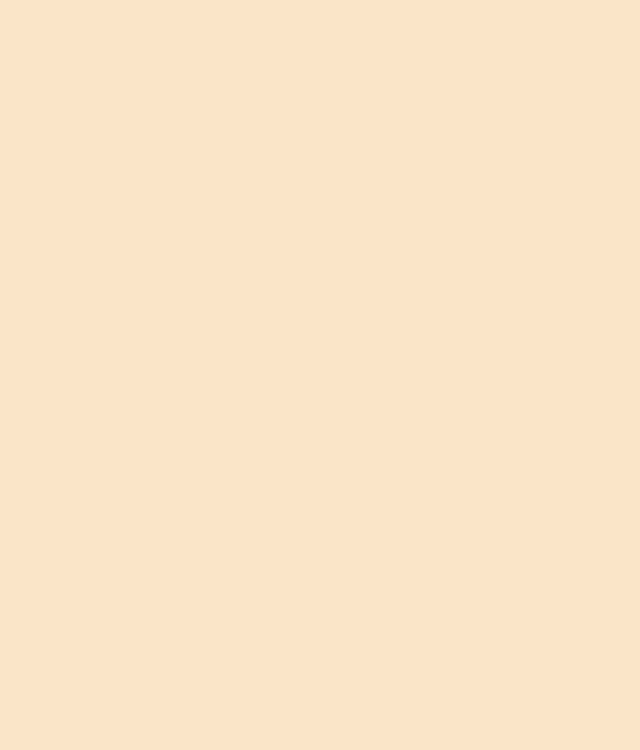
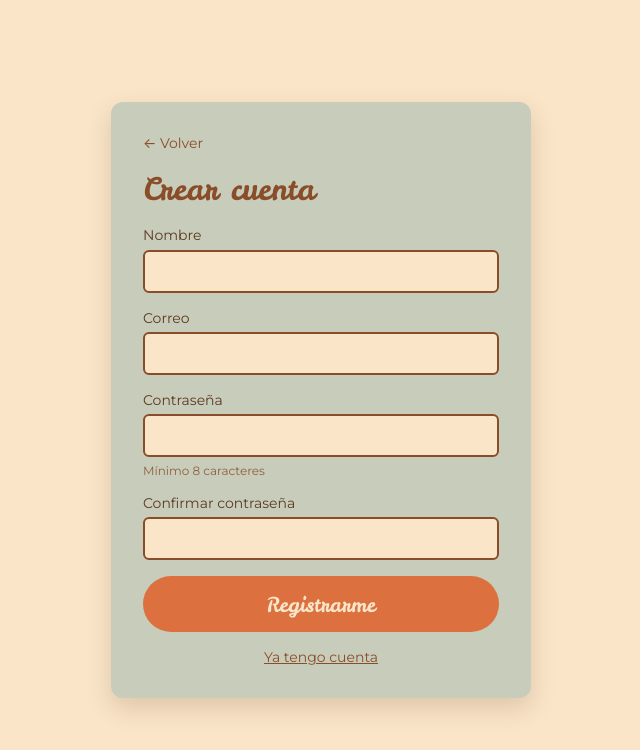
Before and after one commit to AnisPolo/cafecito-pos, a React (Vite) app: page /register in a window 1280 px wide. Before the commit this address had no page. Shown: the top 750 px of the page, without its empty margins (319-959 px from the left). Built offline with nearby package versions, Linux system fonts and the light colour scheme.

Commit message:
pantalla registro

```diff
--- a/src/App.jsx
+++ b/src/App.jsx
@@ -5,6 +5,7 @@ import ProductPage from './pages/ProductPage'
 import CartPage from './pages/CartPage'
 import ProfilePage from './pages/ProfilePage'
 import LoginPage from './pages/LoginPage'
+import RegisterPage from './pages/RegisterPage'
 
 export default function App() {
   return (
@@ -15,6 +16,7 @@ export default function App() {
       <Route path="/carrito" element={<CartPage />} />
       <Route path="/perfil" element={<ProfilePage />} />
       <Route path="/login" element={<LoginPage />} />
+      <Route path="/register" element={<RegisterPage />} />
     </Routes>
   )
 }
--- a/src/pages/LoginPage.module.css
+++ b/src/pages/AuthPage.module.css
@@ -65,7 +65,15 @@
 }
 
 .switch {
+  text-align: center;
   font-size: var(--fs-sm);
   color: var(--brown);
   text-decoration: underline;
 }
+
+/* Ayuda bajo un campo (p. ej. requisito de la contraseña) */
+.hint {
+  font-size: var(--fs-xs);
+  color: var(--brown);
+  opacity: 0.85;
+}
--- a/src/pages/LoginPage.jsx
+++ b/src/pages/LoginPage.jsx
@@ -1,33 +1,27 @@
 import { useState } from 'react'
-import { Link, useNavigate } from 'react-router-dom'
+import { Link, Navigate } from 'react-router-dom'
 import { useAuth } from '../context/AuthContext'
-import { register } from '../services/authService'
-import styles from './LoginPage.module.css'
+import styles from './AuthPage.module.css'
 
-/* Inicio de sesión / registro */
+/* Inicio de sesión (el registro tiene su propia página: /register) */
 export default function LoginPage() {
-  const { login } = useAuth()
-  const navigate = useNavigate()
-  const [mode, setMode] = useState('login')
-  const [name, setName] = useState('')
+  const { token, login } = useAuth()
   const [email, setEmail] = useState('')
   const [password, setPassword] = useState('')
   const [error, setError] = useState('')
   const [loading, setLoading] = useState(false)
 
-  const isRegister = mode === 'register'
+  // con sesión iniciada no tiene sentido ver el formulario; tras entrar, esto mismo lleva a la portada
+  if (token) return <Navigate to="/" replace />
 
   const handleSubmit = async (e) => {
     e.preventDefault()
     setError('')
     setLoading(true)
     try {
-      if (isRegister) await register(name, email, password)
       await login(email, password)
-      navigate('/')
     } catch (err) {
       setError(err.message)
-    } finally {
       setLoading(false)
     }
   }
@@ -36,14 +30,8 @@ export default function LoginPage() {
     <main className={styles.page}>
       <form className={styles.card} onSubmit={handleSubmit}>
         <Link className={styles.back} to="/">← Volver</Link>
-        <h1 className={styles.title}>{isRegister ? 'Crear cuenta' : 'Iniciar sesión'}</h1>
+        <h1 className={styles.title}>Iniciar sesión</h1>
 
-        {isRegister && (
-          <label className={styles.field}>
-            Nombre
-            <input value={name} onChange={(e) => setName(e.target.value)} required />
-          </label>
-        )}
         <label className={styles.field}>
           Correo
           <input type="email" value={email} onChange={(e) => setEmail(e.target.value)} required />
@@ -54,7 +42,6 @@ export default function LoginPage() {
             type="password"
             value={password}
             onChange={(e) => setPassword(e.target.value)}
-            minLength={8}
             required
           />
         </label>
@@ -62,16 +49,12 @@ export default function LoginPage() {
         {error && <p className={styles.error} role="alert">{error}</p>}
 
         <button className={styles.submit} type="submit" disabled={loading}>
-          {loading ? 'Enviando...' : isRegister ? 'Registrarme' : 'Entrar'}
+          {loading ? 'Enviando...' : 'Entrar'}
         </button>
 
-        <button
-          className={styles.switch}
-          type="button"
-          onClick={() => { setMode(isRegister ? 'login' : 'register'); setError('') }}
-        >
-          {isRegister ? 'Ya tengo cuenta' : 'No tengo cuenta, quiero registrarme'}
-        </button>
+        <Link className={styles.switch} to="/register">
+          No tengo cuenta, quiero registrarme
+        </Link>
       </form>
     </main>
   )
--- /dev/null
+++ b/src/pages/RegisterPage.jsx
@@ -0,0 +1,88 @@
+import { useState } from 'react'
+import { Link, Navigate } from 'react-router-dom'
+import { useAuth } from '../context/AuthContext'
+import { register } from '../services/authService'
+import styles from './AuthPage.module.css'
+
+const MIN_PASSWORD = 8
+
+/* Registro — mismo diseño que el inicio de sesión.
+   Al registrarse se inicia sesión automáticamente. */
+export default function RegisterPage() {
+  const { token, login } = useAuth()
+  const [name, setName] = useState('')
+  const [email, setEmail] = useState('')
+  const [password, setPassword] = useState('')
+  const [confirm, setConfirm] = useState('')
+  const [error, setError] = useState('')
+  const [loading, setLoading] = useState(false)
+
+  // con sesión iniciada no tiene sentido ver el formulario; tras registrarse, esto mismo lleva a la portada
+  if (token) return <Navigate to="/" replace />
+
+  const handleSubmit = async (e) => {
+    e.preventDefault()
+    setError('')
+    if (password !== confirm) {
+      setError('Las contraseñas no coinciden')
+      return
+    }
+    setLoading(true)
+    try {
+      await register(name.trim(), email, password)
+      await login(email, password)
+    } catch (err) {
+      setError(err.message)
+      setLoading(false)
+    }
+  }
+
+  return (
+    <main className={styles.page}>
+      <form className={styles.card} onSubmit={handleSubmit}>
+        <Link className={styles.back} to="/">← Volver</Link>
+        <h1 className={styles.title}>Crear cuenta</h1>
+
+        <label className={styles.field}>
+          Nombre
+          <input value={name} onChange={(e) => setName(e.target.value)} required />
+        </label>
+        <label className={styles.field}>
+          Correo
+          <input type="email" value={email} onChange={(e) => setEmail(e.target.value)} required />
+        </label>
+        <label className={styles.field}>
+          Contraseña
+          <input
+            type="password"
+            value={password}
+            onChange={(e) => setPassword(e.target.value)}
+            minLength={MIN_PASSWORD}
+            required
+          />
+          <span className={styles.hint}>Mínimo {MIN_PASSWORD} caracteres</span>
+        </label>
+        <label className={styles.field}>
+          Confirmar contraseña
+          <input
+            type="password"
+            value={confirm}
+            onChange={(e) => setConfirm(e.target.value)}
+            minLength={MIN_PASSWORD}
+            required
+          />
+        </label>
+
+        {error && <p className={styles.error} role="alert">{error}</p>}
+
+        <button className={styles.submit} type="submit" disabled={loading}>
+          {loading ? 'Enviando...' : 'Registrarme'}
+        </button>
+
+        <Link className={styles.switch} to="/login">
+          Ya tengo cuenta
+        </Link>
+      </form>
+    </main>
+  )
+}
--- a/src/services/authService.js
+++ b/src/services/authService.js
@@ -1,3 +1,13 @@
+// Mensajes del servidor traducidos; los que no estén aquí se muestran tal cual
+const MESSAGES = {
+  "Email already registered": "Este correo ya está registrado",
+  "Password must be at least 8 characters": "La contraseña debe tener al menos 8 caracteres",
+  "Name is required": "El nombre es obligatorio",
+  "A valid email is required": "Escribe un correo válido",
+  "Invalid credentials": "Correo o contraseña incorrectos",
+  "Email and password are required": "Escribe tu correo y tu contraseña",
+};
+
 async function post(url, body) {
   const res = await fetch(url, {
     method: "POST",
@@ -5,7 +15,9 @@ async function post(url, body) {
     body: JSON.stringify(body),
   });
   const data = await res.json().catch(() => ({}));
-  if (!res.ok) throw new Error(data.message || "No se pudo completar la solicitud");
+  if (!res.ok) {
+    throw new Error(MESSAGES[data.message] || data.message || "No se pudo completar la solicitud");
+  }
   return data;
 }
 
```
Also changed, not shown: 1 other file (tests, documents, lock files or other folders).
